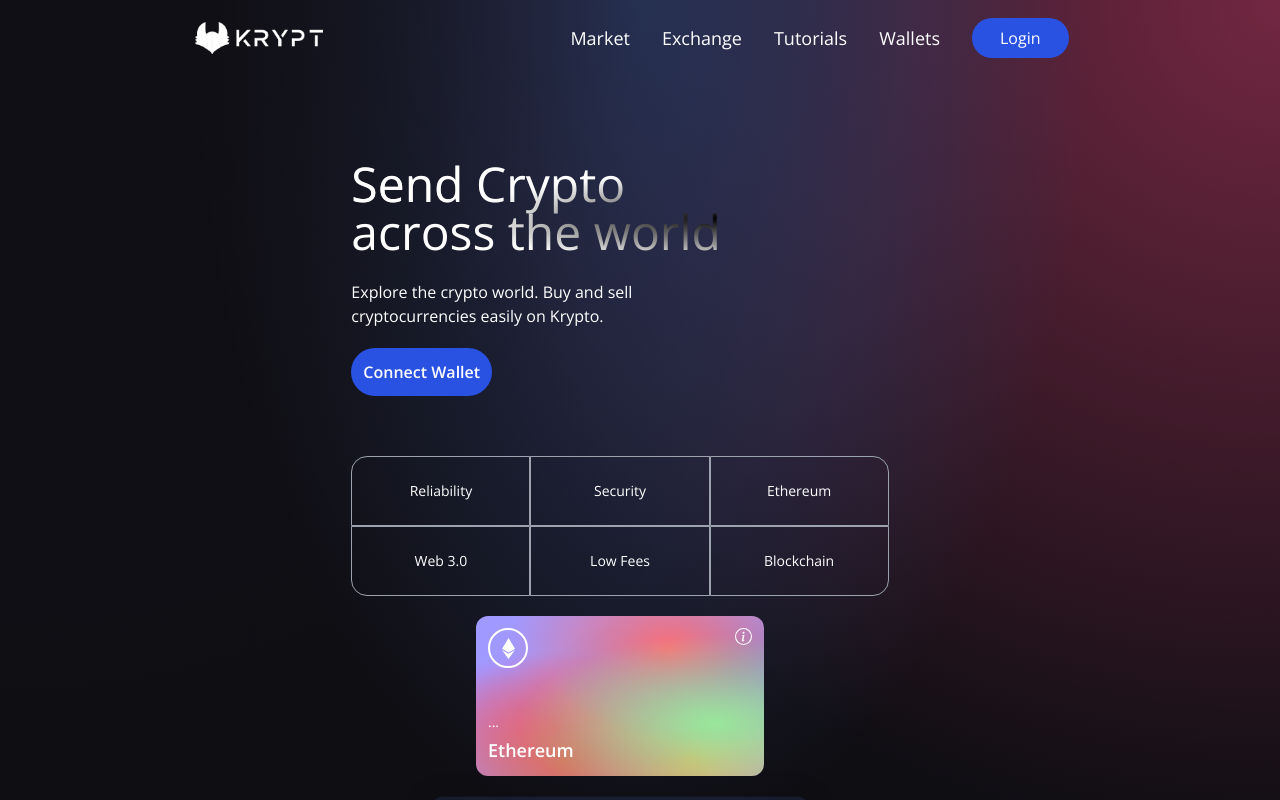
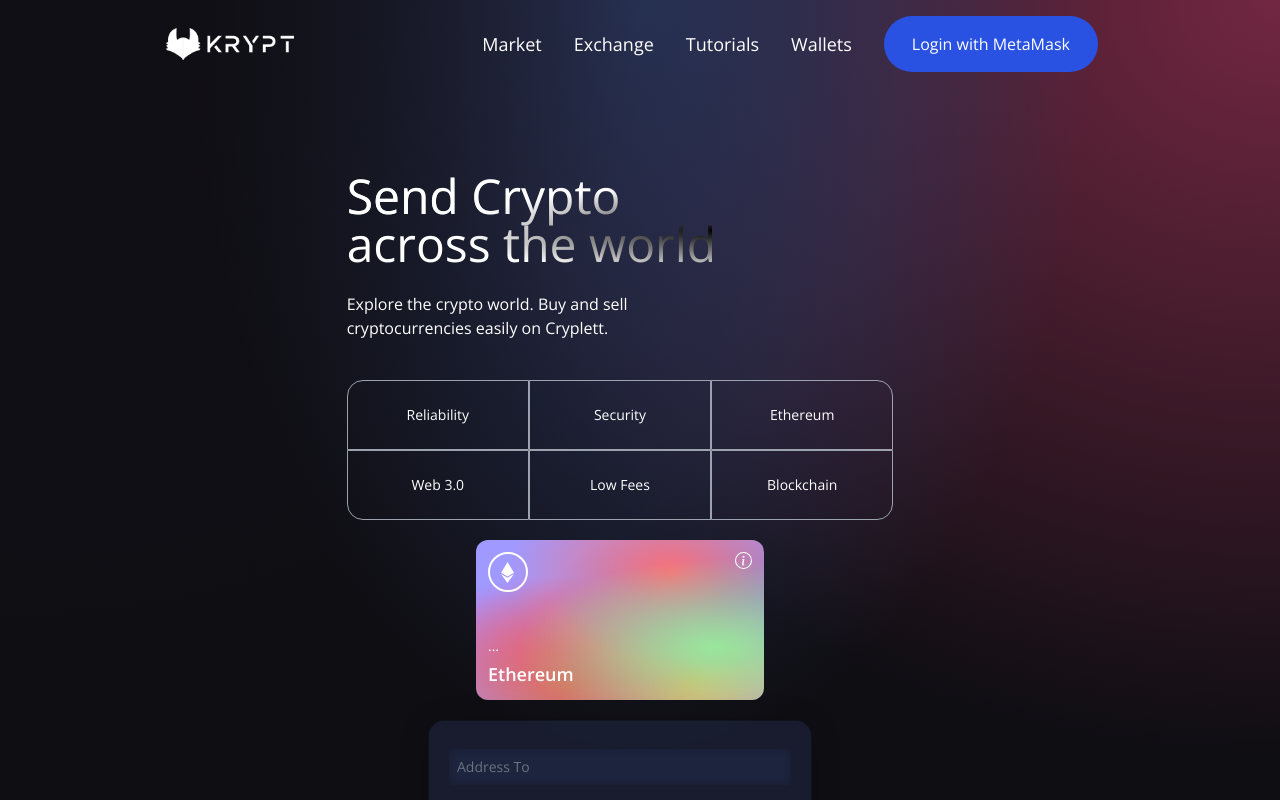
Before and after one commit to azhen44/Crypllet, a React (Vite) app in the folder client/: page / in a window 1280 px wide. Shown: the top 800 px of the page. Built offline with nearby package versions, Linux system fonts and the light colour scheme.

Commit message:
change homescreen and nav look

```diff
--- a/client/src/components/Homepage.jsx
+++ b/client/src/components/Homepage.jsx
@@ -30,7 +30,7 @@
   const handleSubmit = (e) => {
     const {addressTo, amount, keyword, message} = formData;
     e.preventDefault()
-    if (!addressTo || !amount || !keyword || !message) return;
+    if (!addressTo || !amount || !message) return;
 
     sendTransaction();
   }
@@ -38,24 +38,13 @@
   return (
     <div className ="flex w-full justify-center items-center ">
       <div className="flex mf:flex-row flex-col items-start justify-between md:p-20 py-12 px-4 ">
-        <div className="flex flex-1 justify-start items-start flex-col mf:mr-10 ">
+        <div className="help flex flex-1 justify-start items-start flex-col mf:mr-10 ">
           <h1 className="text-3xl sm:text-5xl text-white text-gradient py-1 ">
             Send Crypto <br /> across the world
           </h1>
           <p className="text-left mt-5 text-white font-light md:w-9/12 w-11/12 text-base">
-            Explore the crypto world. Buy and sell cryptocurrencies easily on Krypto.
+            Explore the crypto world. Buy and sell cryptocurrencies easily on Cryplett.
           </p>
-
-          {!currentAccount && (<button
-              type="button"
-              onClick={connectWallet}
-              className="flex flex-row justify-center items-center my-5 bg-[#2952e3] p-3 rounded-full cursor-pointer hover:bg-[#2546bd]"
-            >
-              <p className="text-white text-base font-semibold">
-                Connect Wallet
-              </p>
-          </button>
-          )}
 
         <div className="grid sm:grid-cols-3 grid-cols-2 w-full mt-10">
           <div className={`rounded-tl-2xl ${companyCommonStyles}`}>
@@ -96,7 +85,7 @@
           <div className="p-5 sm:w-96 w-full flex flex-col justify-start items-center blue-glassmorphism">
             <Input placeholder="Address To" name="addressTo" type="text" handleChange={handleChange} />
             <Input placeholder="Amount (ETH)" name="amount" type="number" handleChange={handleChange} />
-            <Input placeholder="Keyword (Gif)" name="keyword" type="text" handleChange={handleChange} />
+
             <Input placeholder="Enter Message" name="message" type="text" handleChange={handleChange} />
             <div className="h-[1px] w-full bg-gray-400 my-2" />
             {isLoading
--- a/client/src/components/Navbar.jsx
+++ b/client/src/components/Navbar.jsx
@@ -1,13 +1,17 @@
 import {HiMenuAlt4} from 'react-icons/hi'
 import {AiOutlineClose} from 'react-icons/ai'
-import React, { useState} from 'react'
+import React, { useState, useContext, useEffect} from 'react'
+import { shortenAdd } from '../utils/shortenAdd'
 import logo from '../../images/logo.png'
+import { TransactionContext } from '../context/TransactionContext'
 
 const NavBarItem = ({ title, handleNav }) => (
   <li className={`mx-4 cursor-pointer my-2 text-lg`} onClick={(()=>handleNav(title))}>{title}</li>
 );
 const Navbar = () => {
+  const { currentAccount, connectWallet} = useContext(TransactionContext)
   const [toggleMenu, setToggleMenu] = useState(false);
+
   const handleNav = (item) => {
     console.log(`clicked ${item}`)
   }
@@ -22,7 +26,11 @@
           <NavBarItem key={item + index} title={item} />
         ))}
         <li className="bg-[#2952e3] py-2 px-7 mx-4 rounded-full cursor-pointer hover:bg-[#2546bd]">
-          Login
+          {currentAccount ? (
+            <p className="text-white text-center my-2">{`Logged in as: ${shortenAdd(currentAccount)}`}</p>
+          ): (
+            <h3 className="text-white text-center my-2" onClick={connectWallet}>Login with MetaMask</h3>
+          )}
         </li>
       </ul>
       <div className="flex relative">
--- a/client/src/components/Transactions.jsx
+++ b/client/src/components/Transactions.jsx
@@ -14,6 +14,7 @@
             <p className='text-white text-base'>To: {shortenAdd(addressTo)}</p>
           </a>
           <p className='text-white text-base'>Amount: {amount} ETH</p>
+          <p className='text-white text-base'>Message: {message}</p>
 
             <p className="text-[#37c7da] font-bold">{timestamp}</p>
 
@@ -36,7 +37,7 @@
         )}
 
         <div className="flex flex-wrap justify-center items-center mt-10">
-          {transactions.reverse().map((transaction, i) => (
+          {transactions.map((transaction, i) => (
             <TransactionCard key={i} {...transaction} />
           ))}
         </div>
```
